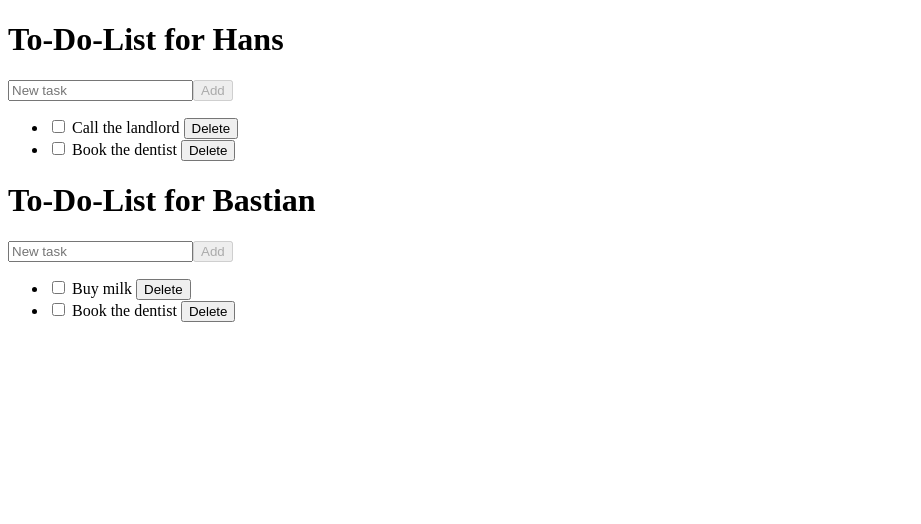
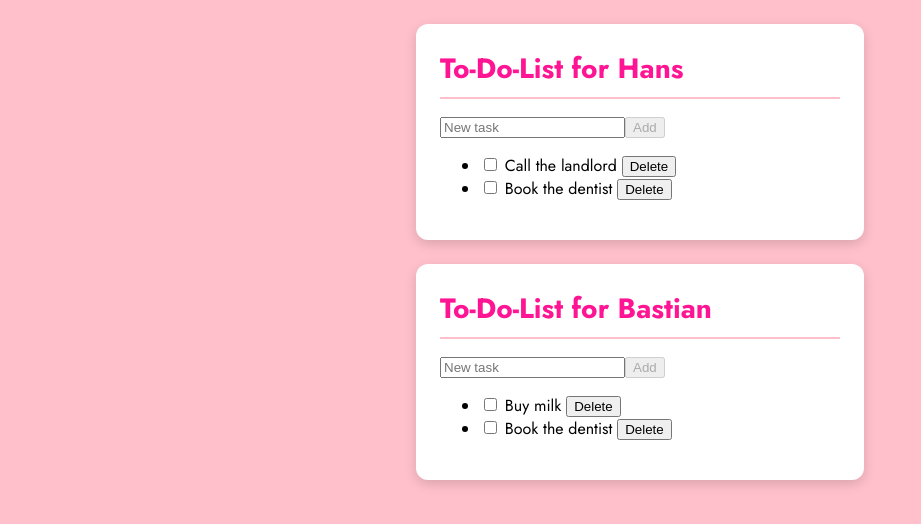
Before and after one commit to hellyhornbek/tid-repo, a React (Vite) app in the folder week-03/: page / in a window 1280 px wide. Shown: the top 524 px of the page, without its empty margins (0-921 px from the left). Built offline with nearby package versions, Linux system fonts and the light colour scheme.

Commit message:
css basics

```diff
--- a/week-03/index.html
+++ b/week-03/index.html
@@ -4,6 +4,12 @@
     <meta charset="UTF-8" />
     <link rel="icon" type="image/svg+xml" href="/favicon.svg" />
     <meta name="viewport" content="width=device-width, initial-scale=1.0" />
+    <link rel="preconnect" href="https://fonts.googleapis.com" />
+    <link rel="preconnect" href="https://fonts.gstatic.com" crossorigin />
+    <link
+      href="https://fonts.googleapis.com/css2?family=Jost:wght@400;500;700&display=swap"
+      rel="stylesheet"
+    />
     <title>todolist</title>
   </head>
   <body>
--- /dev/null
+++ b/week-03/src/App.css
@@ -0,0 +1,3 @@
+body {
+  background-color: pink;
+}
--- a/week-03/src/App.jsx
+++ b/week-03/src/App.jsx
@@ -1,3 +1,4 @@
+import "./App.css";
 import ToDoList from "./ToDoList";
 
 function App() {
--- /dev/null
+++ b/week-03/src/ToDoList.css
@@ -0,0 +1,19 @@
+.List {
+  font-family: "Jost", "Futura", "Century Gothic", "Trebuchet MS", sans-serif;
+  background-color: white;
+  width: 90%;
+  max-width: 400px;
+  padding: 24px;
+  margin: 24px auto;
+  border-radius: 12px;
+  box-shadow: 0 4px 12px rgba(0, 0, 0, 0.15);
+}
+
+h1 {
+  color: deeppink;
+  font-size: 28px;
+  margin-top: 0;
+  margin-bottom: 16px;
+  border-bottom: 2px solid pink;
+  padding-bottom: 8px;
+}
--- a/week-03/src/ToDoList.jsx
+++ b/week-03/src/ToDoList.jsx
@@ -1,3 +1,4 @@
+import "./ToDoList.css";
 import { useState, useEffect } from "react";
 import ToDoItem from "./ToDoItem";
 import NewTodoForm from "./NewTodoForm";
@@ -34,7 +35,7 @@
   }
 
   return (
-    <div>
+    <div className="List">
       <h1>To-Do-List for {firstName}</h1>
       <NewTodoForm onAdd={handleAdd} />
       {todos.length === 0 ? (
```
Also changed, not shown: 1 other file (tests, documents, lock files or other folders).
